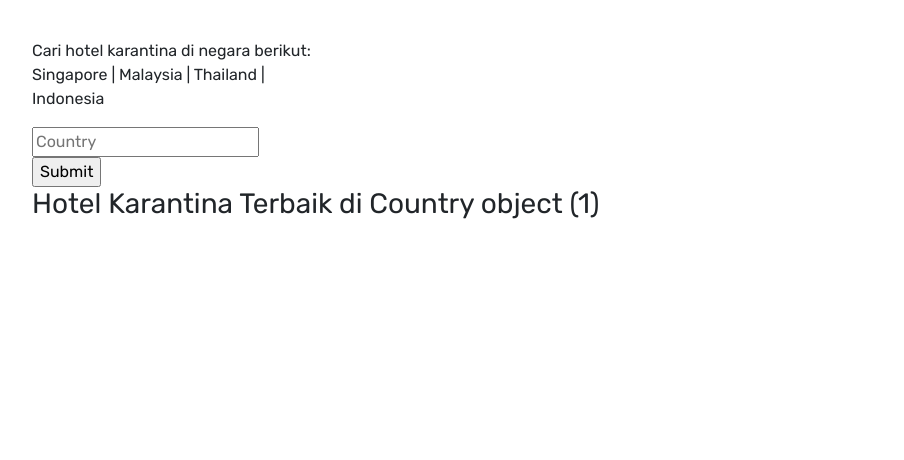
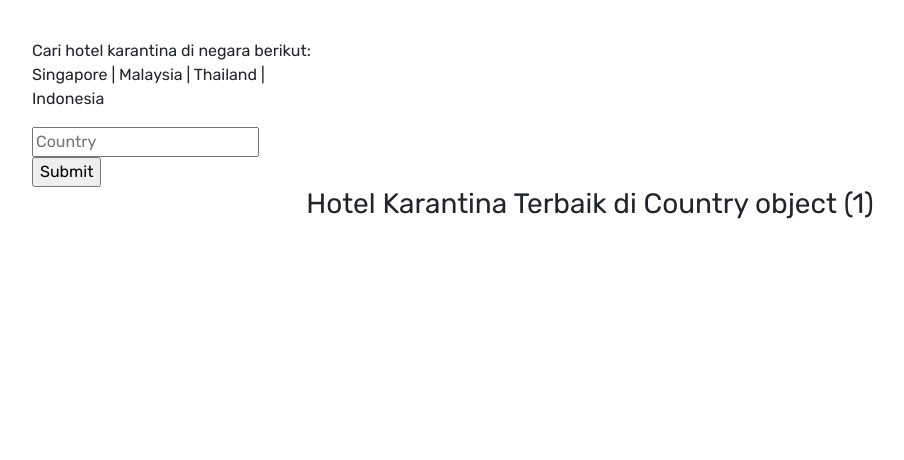
Before and after one commit to ihsanalfarisi/pbp-b07, a Django app: template info_hotel/templates/hotel_index.html in a window 1280 px wide. Shown: the part 201-661 px from the top of the page, without its empty margins (50-954 px from the left). Run offline with Django 3.2, Linux system fonts and the light colour scheme; tables that the repository leaves empty hold one stand-in row (values such as "Sample post"); the template is opened without the code that fills it: values that come from a table or form of the project are taken from there, most other values are stand-ins (such as "Sample title", 1, 10 or a date in 2020); parts of the project's set-up code (start-up, migrations or seed data) failed here and were passed over; some libraries are stand-ins or nearby versions.

Commit message:
Fix info hotel view

```diff
--- a/info_hotel/templates/hotel_index.html
+++ b/info_hotel/templates/hotel_index.html
@@ -26,7 +26,7 @@
                 </div>
                 <input type="submit">
             </form>
-            <h3> Hotel Karantina Terbaik di {{Country}}</h3>
+            <h3 style="text-align: center"> Hotel Karantina Terbaik di {{Country}}</h3>
         </div>
     </header>
     <div>
--- a/info_hotel/views.py
+++ b/info_hotel/views.py
@@ -1,6 +1,6 @@
 from django.shortcuts import (get_object_or_404, render, HttpResponseRedirect)
 from .models import Hotel
-from .forms import HotelForm
+# from .forms import HotelForm
 
 # Create your views here.
 
```
